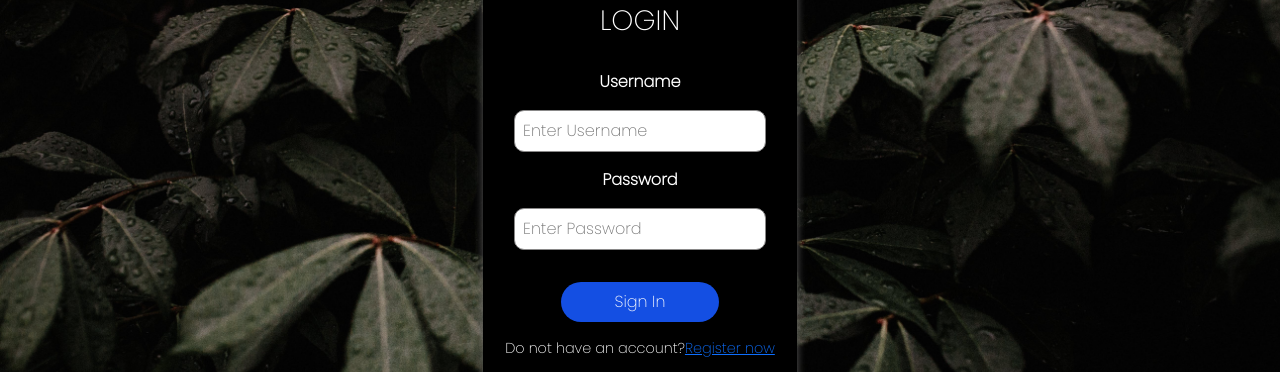
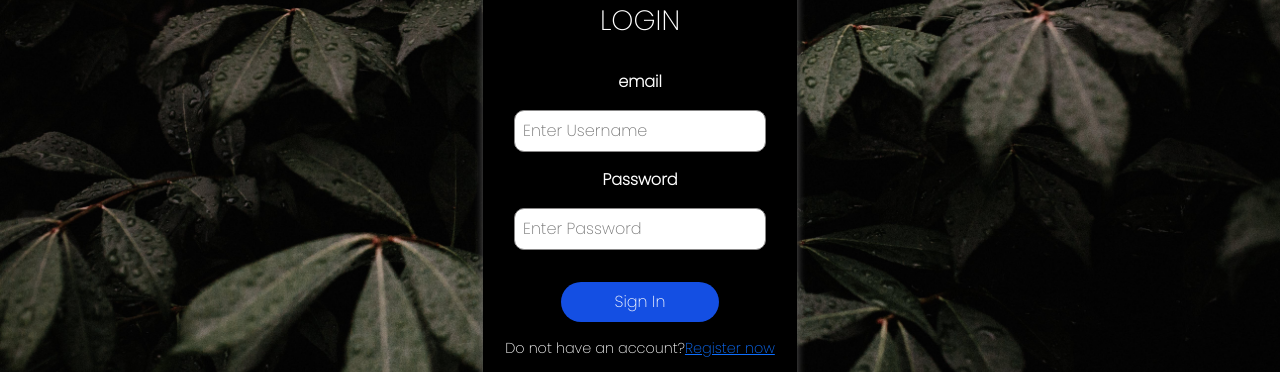
Before and after one commit to KavindaRajapaksha/PortfolioApplication, a React (Create React App) app in the folder client/: page /contacts/login in a window 1280 px wide. Shown: the part 282-654 px from the top of the page. Built offline with nearby package versions, Linux system fonts and the light colour scheme.

Commit message:
login page  successfully done

```diff
--- a/client/src/App.js
+++ b/client/src/App.js
@@ -10,6 +10,7 @@ import ViewMessage from "./pages/ViewMessage";
 import NavBar from "./components/NavBar";
 import LoginAdmin from "./pages/LoginAdmin";
 import Register from "./pages/Register";
+import List from "./pages/List";
 
 
 function App() {
@@ -25,6 +26,7 @@ function App() {
           <Route path="/viewmessage" element={<ViewMessage />} />
           <Route path="/contacts/login" element={<LoginAdmin/>}/>
           <Route path="/contacts/register" element={<Register/>} />
+          <Route path="/conacts/list" element={<List/>} />
         </Routes>
       </BrowserRouter>
     </div>
--- /dev/null
+++ b/client/src/pages/List.js
@@ -0,0 +1,7 @@
+import React from 'react'
+
+export default function List() {
+  return (
+    <div>List</div>
+  )
+}
--- a/client/src/pages/LoginAdmin.js
+++ b/client/src/pages/LoginAdmin.js
@@ -1,8 +1,33 @@
-import React from "react";
-
+import React, { useState } from "react";
 import "./LoginAdmin.css";
+import { useNavigate } from "react-router-dom";
+import axios from "axios";
 
 export default function LoginAdmin() {
+  const [email, setEmail] = useState("");
+  const [password, setPassword] = useState("");
+  const navigate = useNavigate();
+
+  const handleSubmit = async (e) => {
+    e.preventDefault();
+
+    const adminData = {
+      email,
+      password,
+    };
+    try {
+      await axios.post("http://localhost:8000/adminLogin", adminData);
+      alert("Admin logged in");
+      navigate("/contacts/list");
+    } catch (err) {
+      console.log(err);
+      alert("Invalid credentials");
+
+      setEmail(""); // Clear email field
+      setPassword("");
+    }
+  };
+
   return (
     <div className="loginpage">
       <section className="login">
@@ -11,29 +36,38 @@ export default function LoginAdmin() {
             <h3>LOGIN</h3>
           </div>
           <div className="loginDetails">
-            <label for="uname">
-              <b>Username</b>
+            <form onSubmit={handleSubmit}>
+              <label htmlFor="uname">
+                <b>email</b>
               </label>
-            <br></br>
+              <br />
               <input
-              type="text"
+                type="email"
+                id="uname"
                 placeholder="Enter Username"
                 className="uname"
                 required
-            ></input>
-            <br></br>
-            <label for="pword">
+                value={email}
+                onChange={(e) => setEmail(e.target.value)}
+              />
+              <br />
+              <label htmlFor="pword">
                 <b>Password</b>
               </label>
-            <br></br>
+              <br />
               <input
-              type="text"
+                type="password"
+                id="pword"
                 placeholder="Enter Password"
                 className="pword"
                 required
-            ></input>
+                value={password}
+                onChange={(e) => setPassword(e.target.value)}
+              />
+              <button className="login-btn">Sign In</button>
+            </form>
           </div>
-          <button className="login-btn">Sign In</button>
+
           <p>
             Do not have an account?
             <span>
```
Lines whose indentation alone changed are shown as unchanged.
